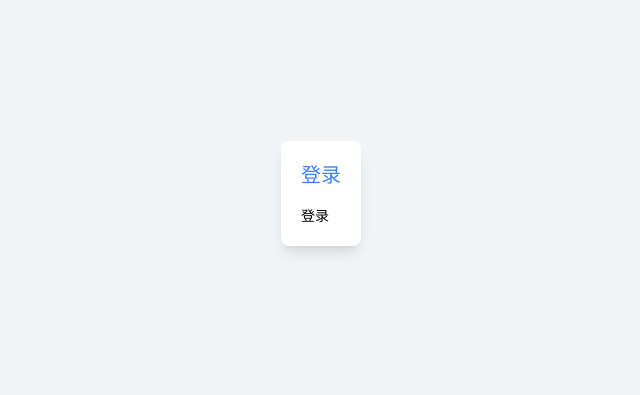
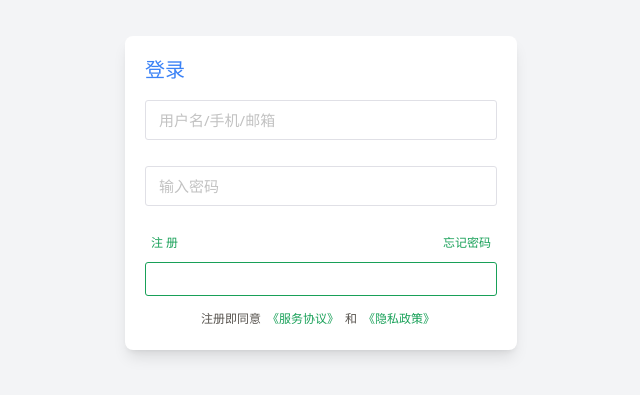
Before and after one commit to webyang-male/nuxt3-edu, a Nuxt app: page /login in a window 1280 px wide. Shown: the part 207-602 px from the top of the page, without its empty margins (319-959 px from the left). Built offline with nearby package versions, Linux system fonts and the light colour scheme.

Commit message:
feat:login page ui finished

```diff
--- a/pages/login.vue
+++ b/pages/login.vue
@@ -1,12 +1,83 @@
 <template>
-    <div>
-        登录
-    </div>
+    <n-form class="w-[22rem]" :model="form" ref="formRef" :rules="rules" size="large">
+        <n-form-item :show-label="false" path="username">
+            <n-input v-model:value="form.username" placeholder="用户名/手机/邮箱" />
+        </n-form-item>
+        <n-form-item :show-label="false" path="password">
+            <n-input type="password" v-model:value="form.password" placeholder="输入密码" />
+        </n-form-item>
+        <n-form-item v-if="type != 'login'" :show-label="false" path="repassword">
+            <n-input type="password" v-model:value="form.repassword" placeholder="确认密码" />
+        </n-form-item>
+
+        <div>
+            <div class="w-full flex justify-between mb-2">
+                <n-button quaternary type="primary" size="tiny" @click="changeType">
+                    {{ type === 'login' ? '注 册' : '登 录' }}
+                </n-button>
+                <n-button quaternary type="primary" size="tiny">
+                    忘记密码
+                </n-button>
+            </div>
+            <n-button class="w-full" type="primary" @click="onSubmit">{{ type === 'login' ? '登 录' : '注 册' }}</n-button>
+            <div class="flex text-xs w-full justify-center items-center mt-3 text-warm-gray-600">
+                注册即同意
+                <n-button quaternary type="primary" size="tiny">
+                    《服务协议》
+                </n-button>
+                和
+                <n-button quaternary type="primary" size="tiny">
+                    《隐私政策》
+                </n-button>
+            </div>
+        </div>
+    </n-form>
+
 </template>
 
 <script setup>
+import {
+    NForm,
+    NInput,
+    NFormItem,
+    NButton,
+} from "naive-ui"
+
+const route = useRoute()
+const type = ref("login")
+const title = ref("登录")
+useHead({
+    title
+})
+
+const formRef = ref(null)
+const form = reactive({
+    name: "",
+    password: "",
+    repassword: ""
+})
+const rules = {}
+
+const changeType = () => {
+    type.value = type.value === "login" ? "register" : "login"
+    title.value = type.value === "login" ? "登 录" : "注 册";
+    route.meta.title = title.value;
+    try {
+        //表单数据重置
+        form.username = ""
+        form.password = ""
+        form.repassword = ""
+    } catch (error) {
+        console.log(error);
+    }
+}
+
+const onSubmit = () => {
+
+}
+
 definePageMeta({
-   layout: "login"
+    layout: "login"
 })
 </script>
 
```
